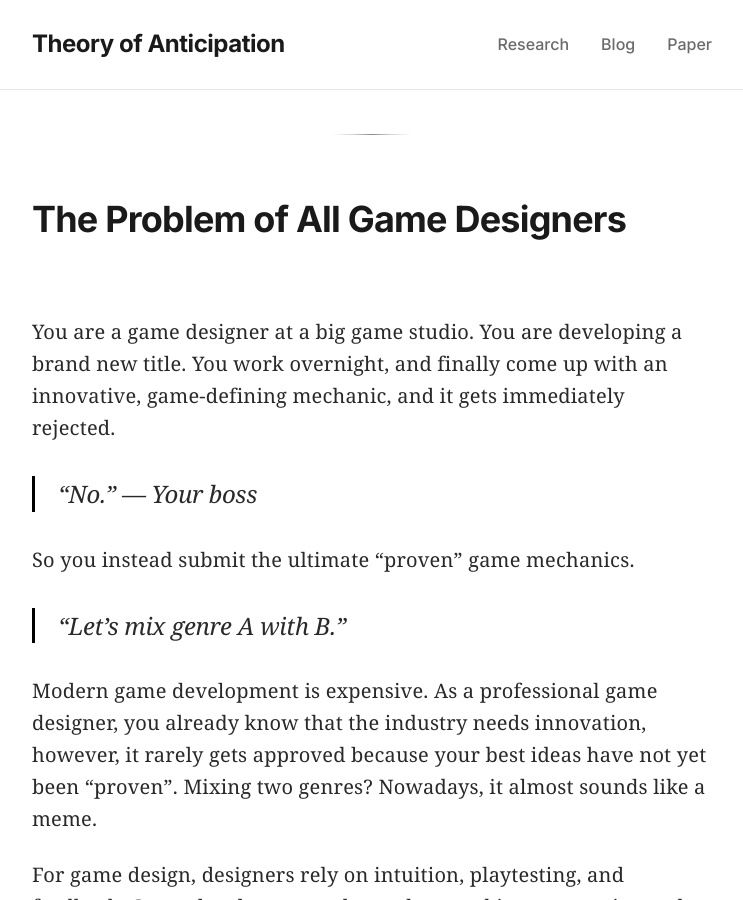
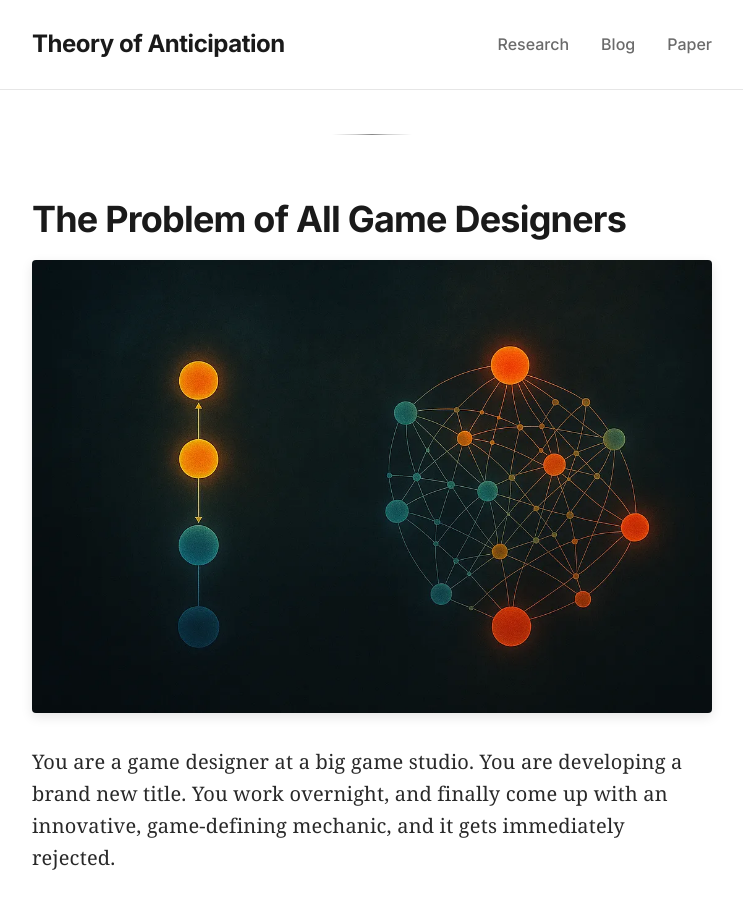
Before and after one commit to akalouis/akalouis.github.io, a Jekyll site: the page built from _posts/2025-06-28-can-you-mathematically-measure-fun-you-could-not-until-now.md, in a window 1280 px wide and 900 px high, scrolled down 1129 px. Shown: the whole window, without its empty margins (268-1011 px from the left). Built offline with Jekyll 4.4.1, drawn with Linux system fonts in a browser that asks for light colours; some web fonts are replaced.

Commit message:
Update 2025-06-28-can-you-mathematically-measure-fun-you-could-not-until-now.md

```diff
--- a/_posts/2025-06-28-can-you-mathematically-measure-fun-you-could-not-until-now.md
+++ b/_posts/2025-06-28-can-you-mathematically-measure-fun-you-could-not-until-now.md
@@ -28,7 +28,7 @@ I did exactly that. Here's how.
 
 ## The Problem of All Game Designers
 
-![](../assets/image/2025_07_23_art.webp)
+![](/assets/image/2025_07_23_art.webp)
 
 You are a game designer at a big game studio. You are developing a brand new title. You work overnight, and finally come up with an innovative, game-defining mechanic, and it gets immediately rejected.
 
@@ -112,12 +112,12 @@ Here's what it does:
 **Those are 2 games with different game mechanics.**
 
 <p align="center">
-  <img src="../assets/image/2025_07_23_experiment1.webp">
+  <img src="/assets/image/2025_07_23_experiment1.webp">
   <br>
   <em>Game A. Game Design Score: 0.430483</em>
 </p>
 <p align="center">
-  <img src="../assets/image/2025_07_23_experiment2.webp">
+  <img src="/assets/image/2025_07_23_experiment2.webp">
   <br>
   <em>Game B. Game Design Score: 0.544004</em>
 </p>
@@ -174,13 +174,13 @@ On critical hit, you deal additional damage amplified by Rage
 The result is:
 
 <p align="center">
-  <img src="../assets/image/2025_07_23_experiment3.webp">
+  <img src="/assets/image/2025_07_23_experiment3.webp">
   <br>
   <em>HpGame. Sorted. Most engaging moments come first.</em>
 </p>
 
 <p align="center">
-  <img src="../assets/image/2025_07_23_experiment4.webp">
+  <img src="/assets/image/2025_07_23_experiment4.webp">
   <br>
   <em>HpGame_Rage. Sorted. Most engaging moments come first.</em>
 </p>
@@ -206,7 +206,7 @@ For more exciting details, I recommend visiting [GitHub](https://github.com/akal
 ## Playable Demos
 
 <p align="center">
-  <img src="../assets/image/2025_07_23_game_screenshot1.webp">
+  <img src="/assets/image/2025_07_23_game_screenshot1.webp">
   <br>
   <em>HpGame_Rage_Optimized</em>
 </p>
```
